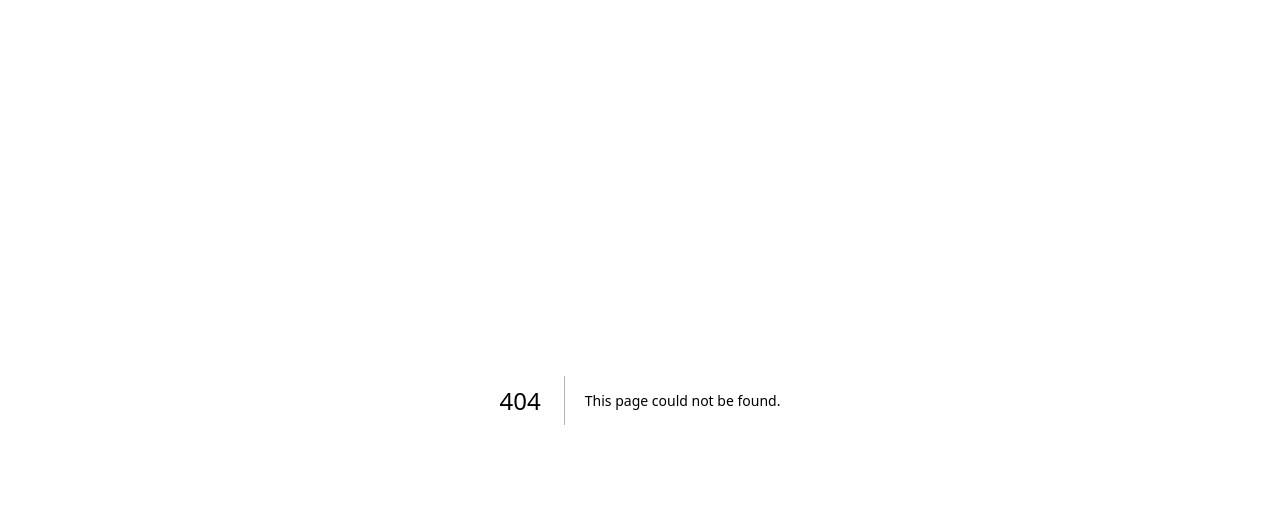
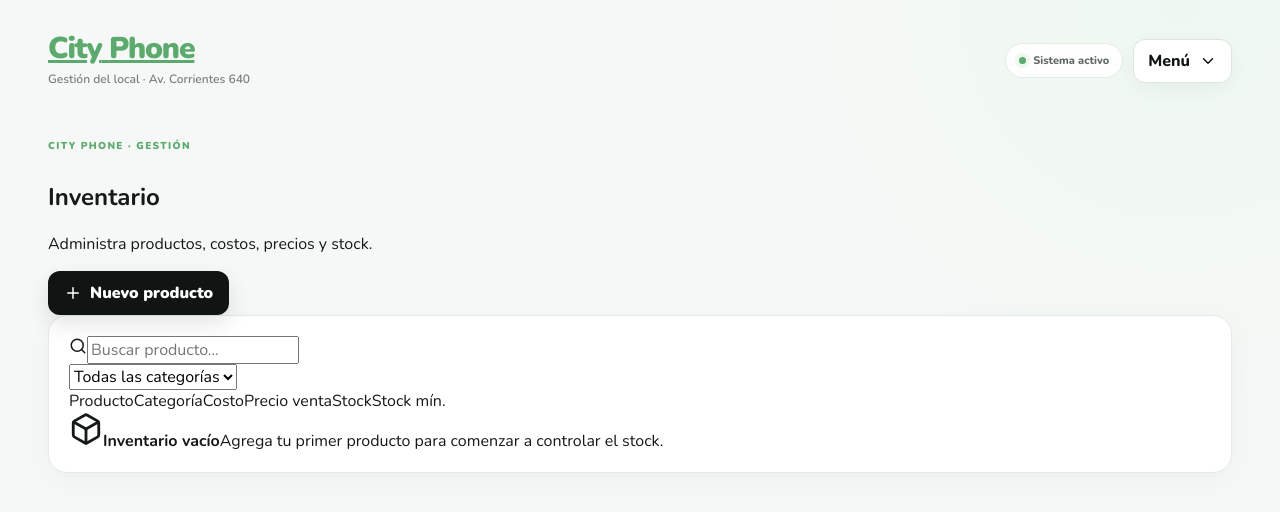
Before and after one commit to MarbellSantana/CityPhone, a Next.js app: page /inventario in a window 1280 px wide. Before the commit this address had no page. Shown: the top 512 px of the page. Built offline with nearby package versions, Linux system fonts and the light colour scheme.

Commit message:
Create inventory page

```diff
--- /dev/null
+++ b/app/inventario/page.tsx
@@ -0,0 +1,19 @@
+"use client";
+
+import { Box, Plus, Search } from "lucide-react";
+import AppShell from "../components/AppShell";
+
+export default function InventarioPage() {
+  return <AppShell title="Inventario" subtitle="Administra productos, costos, precios y stock." active="Inventario" action={<button className="primary-button"><Plus size={18}/> Nuevo producto</button>}>
+    <section className="card workspace-card">
+      <div className="toolbar-row">
+        <div className="search-field grow"><Search size={18}/><input placeholder="Buscar producto..." /></div>
+        <select className="filter-select"><option>Todas las categorías</option><option>Fundas</option><option>Vidrios</option><option>Cargadores</option><option>Auriculares</option><option>Accesorios</option></select>
+      </div>
+      <div className="inventory-table">
+        <div className="inventory-head"><span>Producto</span><span>Categoría</span><span>Costo</span><span>Precio venta</span><span>Stock</span><span>Stock mín.</span></div>
+        <div className="empty-state"><Box size={34}/><b>Inventario vacío</b><span>Agrega tu primer producto para comenzar a controlar el stock.</span></div>
+      </div>
+    </section>
+  </AppShell>;
+}
```
